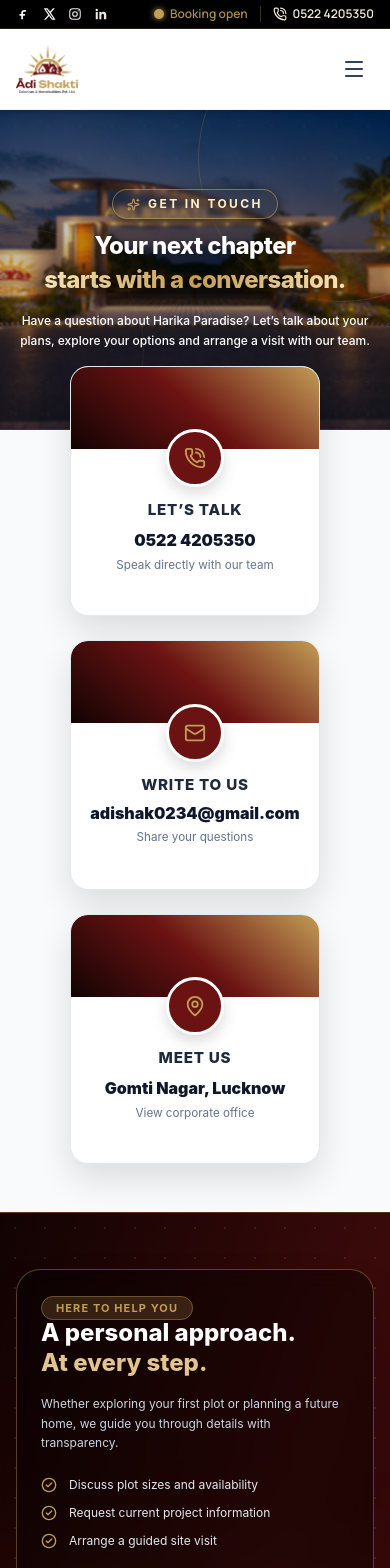
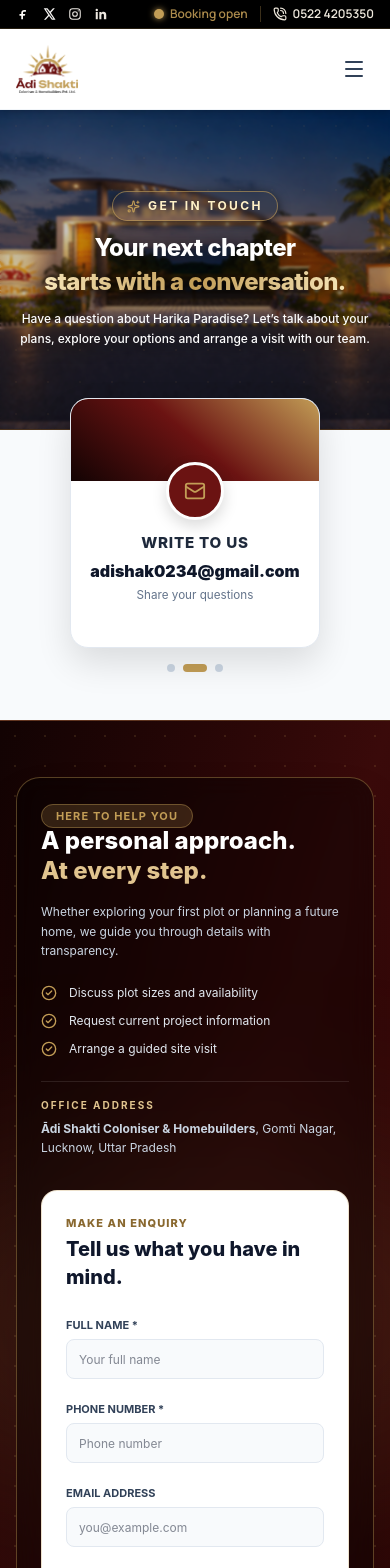
Before and after one commit to Satyaa1997/AdiShakti, a React (Vite) app: page /contact in a window 390 px wide. Shown: the top 1568 px of the page. Built offline with nearby package versions, Linux system fonts and the light colour scheme.

Commit message:
change contact page

```diff
--- a/src/Components/Contact.jsx
+++ b/src/Components/Contact.jsx
@@ -1,4 +1,4 @@
-import React, { useState } from 'react';
+import React, { useState, useEffect } from 'react';
 import heroImage from '../assets/ADI SHAKTI GATE VIEW-NIGHT.jpeg';
 import {
   ArrowUpRight,
@@ -15,6 +15,43 @@ import {
 const Contact = () => {
   const [submitted, setSubmitted] = useState(false);
   const [openFaq, setOpenFaq] = useState(null);
+  const [activeCardIndex, setActiveCardIndex] = useState(0);
+
+  const contactCards = [
+    {
+      href: 'tel:05224205350',
+      icon: <PhoneCall size={22} />,
+      title: 'Let’s talk',
+      heading: '0522 4205350',
+      desc: 'Speak directly with our team',
+      isExternal: false,
+    },
+    {
+      href: 'mailto:adishak0234@gmail.com',
+      icon: <Mail size={22} />,
+      title: 'Write to us',
+      heading: 'adishak0234@gmail.com',
+      desc: 'Share your questions',
+      isExternal: false,
+      isEmail: true,
+    },
+    {
+      href: 'https://www.google.com/maps',
+      icon: <MapPin size={22} />,
+      title: 'Meet us',
+      heading: 'Gomti Nagar, Lucknow',
+      desc: 'View corporate office',
+      isExternal: true,
+    },
+  ];
+
+  // Auto-slide effect for mobile contact cards
+  useEffect(() => {
+    const interval = setInterval(() => {
+      setActiveCardIndex((prevIndex) => (prevIndex + 1) % contactCards.length);
+    }, 3500);
+    return () => clearInterval(interval);
+  }, [contactCards.length]);
 
   const handleSubmit = (e) => {
     e.preventDefault();
@@ -175,10 +212,9 @@ const Contact = () => {
           className="absolute inset-0 w-full h-full object-cover"
         />
 
-        {/* Almost Invisible Overlay */}
+        {/* Overlay */}
         <div className="absolute inset-0 bg-black/15 backdrop-blur-[1px] pointer-events-none" />
 
-        {/* Very Subtle Grid */}
         <div
           className="absolute inset-0 opacity-[0.06] pointer-events-none"
           style={{
@@ -188,32 +224,22 @@ const Contact = () => {
           }}
         />
 
-        {/* Decorative Rings */}
-        <div className="absolute -right-24 -top-24 h-72 w-72 rounded-full border border-[#C29D56]/20 pointer-events-none" />
+        {/* Hero Content */}
+        <div className="relative z-10 mx-auto max-w-3xl px-5 sm:px-8 py-12 sm:py-16">
 
-        <div className="absolute -left-24 -bottom-10 h-60 w-60 rounded-full border border-[#C29D56]/10 pointer-events-none" />
-
-        {/* Hero Content */}
-        <div className="relative z-10 mx-auto max-w-3xl px-5 sm:px-8 py-16 sm:py-20">
-
-          {/* Badge */}
           <div className="mb-3 inline-flex items-center gap-2 rounded-full border border-[#C29D56]/60 bg-black/10 px-3.5 py-1.5 text-xs font-bold uppercase tracking-[0.2em] text-[#FFF1C7] backdrop-blur-[2px] shadow-[0_3px_12px_rgba(0,0,0,0.7)]">
             <Sparkles size={13} className="text-[#C29D56]" />
             Get In Touch
           </div>
 
-          {/* Main Heading */}
           <h1 className="text-2xl sm:text-4xl lg:text-5xl font-extrabold tracking-tight text-white leading-tight drop-shadow-[0_4px_10px_rgba(0,0,0,0.95)]">
             Your next chapter
-
             <span className="block mt-1 bg-gradient-to-r from-[#FFF1C7] via-[#C29D56] to-[#FFF1C7] bg-clip-text text-transparent drop-shadow-[0_4px_10px_rgba(0,0,0,0.95)]">
               starts with a conversation.
             </span>
-
           </h1>
 
-          {/* Description */}
-          <p className="mt-4 mx-auto max-w-xl text-xs sm:text-sm leading-relaxed text-white font-medium drop-shadow-[0_3px_8px_rgba(0,0,0,0.95)]">
+          <p className="mt-3 mx-auto max-w-xl text-xs sm:text-sm leading-relaxed text-white font-medium drop-shadow-[0_3px_8px_rgba(0,0,0,0.95)]">
             Have a question about Harika Paradise? Let’s talk about your plans,
             explore your options and arrange a visit with our team.
           </p>
@@ -221,84 +247,87 @@ const Contact = () => {
         </div>
       </section>
 
-      {/* ================= CONTACT CARDS SECTION ================= */}
-      <section className="relative -mt-16 sm:-mt-20 pb-12 sm:pb-16 z-20">
-        <div className="max-w-7xl mx-auto px-4 sm:px-6 lg:px-8">
+      {/* ================= CONTACT CARDS SECTION (Responsive Grid for Desktop / Auto-slide Carousel for Mobile) ================= */}
+      <section className="relative px-4 sm:px-6 lg:px-8 -mt-8 sm:-mt-12 pb-12 sm:pb-16 z-20">
+        <div className="max-w-7xl mx-auto">
 
-          <div className="grid grid-cols-1 sm:grid-cols-3 gap-6 justify-items-center">
-
-            {/* Phone Card */}
+          {/* Desktop & Tablet: Grid of 3 */}
+          <div className="hidden sm:grid sm:grid-cols-3 gap-6 justify-items-center">
+            {contactCards.map((card, idx) => (
               <a
-              href="tel:05224205350"
+                key={idx}
+                href={card.href}
+                target={card.isExternal ? "_blank" : "_self"}
+                rel={card.isExternal ? "noopener noreferrer" : ""}
                 className="javier-card"
               >
                 <div className="javier-image-box">
-                <PhoneCall size={22} />
+                  {card.icon}
+                </div>
+                <div className="javier-card-info">
+                  <span>{card.title}</span>
+                  <h3 className={card.isEmail ? "text-xs break-all" : ""}>{card.heading}</h3>
+                  <p>{card.desc}</p>
+                </div>
+              </a>
+            ))}
           </div>
 
+          {/* Mobile: Single Auto-sliding Card with Dots Indicator */}
+          <div className="sm:hidden flex flex-col items-center">
+            <div className="w-full flex justify-center">
+              {(() => {
+                const card = contactCards[activeCardIndex];
+                return (
+                  <a
+                    key={activeCardIndex}
+                    href={card.href}
+                    target={card.isExternal ? "_blank" : "_self"}
+                    rel={card.isExternal ? "noopener noreferrer" : ""}
+                    className="javier-card transition-all duration-500 ease-in-out"
+                  >
+                    <div className="javier-image-box">
+                      {card.icon}
+                    </div>
                     <div className="javier-card-info">
-                <span>Let’s talk</span>
-                <h3>0522 4205350</h3>
-                <p>Speak directly with our team</p>
+                      <span>{card.title}</span>
+                      <h3 className={card.isEmail ? "text-xs break-all" : ""}>{card.heading}</h3>
+                      <p>{card.desc}</p>
                     </div>
                   </a>
-
-            {/* Email Card */}
-            <a
-              href="mailto:adishak0234@gmail.com"
-              className="javier-card"
-            >
-              <div className="javier-image-box">
-                <Mail size={22} />
+                );
+              })()}
             </div>
 
-              <div className="javier-card-info">
-                <span>Write to us</span>
-                <h3 className="text-xs break-all">
-                  adishak0234@gmail.com
-                </h3>
-                <p>Share your questions</p>
+            {/* Pagination Dots */}
+            <div className="flex items-center gap-2 mt-4">
+              {contactCards.map((_, idx) => (
+                <button
+                  key={idx}
+                  onClick={() => setActiveCardIndex(idx)}
+                  className={`h-2 rounded-full transition-all duration-300 ${
+                    activeCardIndex === idx ? 'w-6 bg-[#C29D56]' : 'w-2 bg-slate-300'
+                  }`}
+                  aria-label={`Go to card ${idx + 1}`}
+                />
+              ))}
             </div>
-            </a>
-
-            {/* Office Card */}
-            <a
-              href="https://www.google.com/maps"
-              target="_blank"
-              rel="noopener noreferrer"
-              className="javier-card"
-            >
-              <div className="javier-image-box">
-                <MapPin size={22} />
           </div>
 
-              <div className="javier-card-info">
-                <span>Meet us</span>
-                <h3>Gomti Nagar, Lucknow</h3>
-                <p>View corporate office</p>
-              </div>
-            </a>
-
-          </div>
         </div>
       </section>
 
       {/* ================= ENQUIRY SECTION ================= */}
       <section className="py-14 sm:py-18 bg-gradient-to-br from-[#120303] via-[#3a0a0a] to-[#250404] text-white border-t border-[#C29D56]/30 relative overflow-hidden">
-
         <div className="absolute inset-0 bg-[radial-gradient(#C29D56_1px,transparent_1px)] [background-size:30px_30px] opacity-15 pointer-events-none" />
-
         <div className="absolute top-1/2 left-1/2 -translate-x-1/2 -translate-y-1/2 w-[600px] h-[300px] bg-[#C29D56]/15 rounded-full filter blur-[100px] pointer-events-none" />
 
         <div className="max-w-7xl mx-auto px-4 sm:px-6 lg:px-8 relative z-10">
-
           <div className="bg-black/40 backdrop-blur-md rounded-3xl p-6 sm:p-10 border border-[#C29D56]/40 shadow-2xl">
-
             <div className="grid items-start gap-8 lg:grid-cols-12">
 
               {/* Left Info Panel */}
               <div className="lg:col-span-5 space-y-4">
-
                 <span className="text-[11px] font-bold uppercase tracking-widest text-[#C29D56] bg-[#C29D56]/20 border border-[#C29D56]/40 px-3.5 py-1 rounded-full">
                   Here to help you
                 </span>
@@ -335,54 +364,43 @@ const Contact = () => {
                 </div>
 
                 <div className="border-t border-white/10 pt-4 mt-6">
-
                   <p className="text-[10px] font-bold uppercase tracking-[0.2em] text-[#E1C48F]">
                     Office Address
                   </p>
-
                   <address className="mt-1.5 text-xs not-italic leading-relaxed text-slate-300">
                     <strong>
                       Ādi Shakti Coloniser & Homebuilders
                     </strong>
                     , Gomti Nagar, Lucknow, Uttar Pradesh
                   </address>
-
                 </div>
               </div>
 
               {/* Form Panel */}
               <div className="lg:col-span-7 bg-white text-slate-900 rounded-2xl p-6 sm:p-8 shadow-xl border border-[#C29D56]/30 relative">
-
                 {submitted ? (
                   <div className="py-12 text-center">
-
                     <div className="mx-auto flex h-16 w-16 items-center justify-center rounded-full bg-emerald-100 text-emerald-600 mb-4 shadow-inner">
                       <CheckCircle2 size={32} />
                     </div>
-
                     <h3 className="text-xl font-bold text-slate-900">
                       Enquiry Received Successfully!
                     </h3>
-
                     <p className="mt-2 text-xs text-slate-600">
                       Our team will get in touch with you shortly.
                     </p>
-
                     <button
                       onClick={() => setSubmitted(false)}
                       className="mt-6 rounded-xl bg-[#6B1312] px-5 py-2.5 text-xs font-bold text-white uppercase shadow-md"
                     >
                       Send Another
                     </button>
-
                   </div>
                 ) : (
                   <div>
-
                     <p className="text-[11px] font-extrabold uppercase tracking-widest text-[#89682F]">
                       Make an enquiry
                     </p>
-
                     <h2 className="mt-1 text-xl sm:text-2xl font-extrabold text-slate-900">
                       Tell us what you have in mind.
                     </h2>
@@ -391,14 +409,11 @@ const Contact = () => {
                       onSubmit={handleSubmit}
                       className="mt-5 space-y-4"
                     >
-
                       <div className="grid gap-4 sm:grid-cols-2">
-
                         <div>
                           <label className="text-[11px] font-bold uppercase text-slate-700">
                             Full Name *
                           </label>
-
                           <input
                             type="text"
                             required
@@ -411,7 +426,6 @@ const Contact = () => {
                           <label className="text-[11px] font-bold uppercase text-slate-700">
                             Phone Number *
                           </label>
-
                           <input
                             type="tel"
                             required
@@ -419,16 +433,13 @@ const Contact = () => {
                             className="mt-1 block h-10 w-full rounded-lg border border-slate-200 bg-slate-50 px-3 text-xs outline-none focus:border-[#C29D56] focus:bg-white"
                           />
                         </div>
-
                       </div>
 
                       <div className="grid gap-4 sm:grid-cols-2">
-
                         <div>
                           <label className="text-[11px] font-bold uppercase text-slate-700">
                             Email Address
                           </label>
-
                           <input
                             type="email"
                             placeholder="you@example.com"
@@ -440,7 +451,6 @@ const Contact = () => {
                           <label className="text-[11px] font-bold uppercase text-slate-700">
                             Interested In
                           </label>
-
                           <select className="mt-1 block h-10 w-full rounded-lg border border-slate-200 bg-slate-50 px-3 text-xs outline-none focus:border-[#C29D56] focus:bg-white">
                             <option>Residential plots</option>
                             <option>Schedule a site visit</option>
@@ -448,14 +458,12 @@ const Contact = () => {
                             <option>Other enquiry</option>
                           </select>
                         </div>
-
                       </div>
 
                       <div>
                         <label className="text-[11px] font-bold uppercase text-slate-700">
                           Your Message
                         </label>
-
                         <textarea
                           rows="3"
                           placeholder="Requirements or convenient time..."
@@ -470,12 +478,11 @@ const Contact = () => {
                         Send Enquiry
                         <Send size={14} />
                       </button>
-
                     </form>
                   </div>
                 )}
+              </div>
 
-              </div>
             </div>
           </div>
         </div>
@@ -483,14 +490,11 @@ const Contact = () => {
 
       {/* ================= LOCATION & FAQ SECTION ================= */}
       <section className="py-12 sm:py-16 bg-slate-100 light-geom-grid relative overflow-hidden">
-
         <div className="max-w-7xl mx-auto px-4 sm:px-6 lg:px-8 relative z-10">
-
           <div className="grid gap-8 lg:grid-cols-2 items-start">
 
             {/* Location Details */}
             <div className="bg-white p-6 sm:p-8 rounded-2xl border border-slate-200 shadow-xl space-y-4">
-
               <span className="text-[11px] font-bold uppercase tracking-widest text-[#C29D56] bg-[#C29D56]/10 px-3.5 py-1 rounded-full border border-[#C29D56]/30">
                 Strategic Location
               </span>
@@ -505,22 +509,17 @@ const Contact = () => {
               </p>
 
               <div className="rounded-xl border border-[#C29D56]/30 bg-[#C29D56]/10 p-4">
-
                 <div className="flex items-center gap-2.5 text-xs font-bold text-[#6B1312]">
                   <MapPin size={16} />
                   Project Site · Satrikh Road, Lucknow
                 </div>
-
                 <p className="mt-1.5 text-[11px] text-slate-600">
                   Site and corporate office locations are separate. Please
                   confirm meeting point.
                 </p>
-
               </div>
 
               <div className="flex gap-3 pt-2">
-
-                {/* Site Visit */}
                 <a
                   href="tel:05224205350"
                   className="inline-flex h-10 items-center gap-2 rounded-lg bg-[#6B1312] text-white px-4 text-xs font-bold shadow"
@@ -529,7 +528,6 @@ const Contact = () => {
                   Site Visit
                 </a>
 
-                {/* Google Maps */}
                 <a
                   href="https://www.google.com/maps"
                   target="_blank"
@@ -539,14 +537,11 @@ const Contact = () => {
                   <ArrowUpRight size={14} />
                   Open Maps
                 </a>
-
               </div>
-
             </div>
 
             {/* FAQ */}
             <div className="bg-white p-6 sm:p-8 rounded-2xl border border-slate-200 shadow-xl space-y-4">
-
               <span className="text-[11px] font-bold uppercase tracking-widest text-[#C29D56] bg-[#C29D56]/10 px-3.5 py-1 rounded-full border border-[#C29D56]/30">
                 Got Questions?
               </span>
@@ -556,20 +551,17 @@ const Contact = () => {
               </h2>
 
               <div className="space-y-2.5 pt-1">
-
                 {faqs.map((faq, index) => (
                   <div
                     key={index}
                     className="rounded-xl border border-slate-200 bg-slate-50 overflow-hidden shadow-sm"
                   >
-
                     <button
                       onClick={() =>
                         setOpenFaq(openFaq === index ? null : index)
                       }
                       className="w-full flex items-center justify-between p-3.5 text-left font-bold text-slate-900 text-xs sm:text-sm hover:bg-slate-100 transition-colors"
                     >
-
                       <span className="flex items-center gap-2">
                         <MessageSquare
                           size={15}
@@ -577,7 +569,6 @@ const Contact = () => {
                         />
                         {faq.question}
                       </span>
-
                       <ChevronDown
                         size={16}
                         className={`text-slate-400 transition-transform ${
@@ -586,7 +577,6 @@ const Contact = () => {
                             : ''
                         }`}
                       />
-
                     </button>
 
                     {openFaq === index && (
@@ -594,10 +584,8 @@ const Contact = () => {
                         {faq.answer}
                       </div>
                     )}
-
                   </div>
                 ))}
-
               </div>
             </div>
 
@@ -607,30 +595,22 @@ const Contact = () => {
 
       {/* ================= FINAL CTA SECTION ================= */}
       <section className="py-12 sm:py-16 bg-gradient-to-br from-[#120303] via-[#3a0a0a] to-[#250404] text-white border-t border-[#C29D56]/30 relative overflow-hidden">
-
         <div className="absolute inset-0 bg-[radial-gradient(#C29D56_1px,transparent_1px)] [background-size:24px_24px] opacity-15 pointer-events-none" />
 
         <div className="max-w-7xl mx-auto px-4 sm:px-6 lg:px-8 relative z-10">
-
           <div className="bg-black/40 backdrop-blur-md rounded-3xl p-6 sm:p-10 border border-[#C29D56]/40 shadow-2xl flex flex-col sm:flex-row items-center justify-between gap-6">
-
             <div className="space-y-1.5 text-center sm:text-left">
-
               <span className="text-[10px] font-bold uppercase tracking-[0.2em] text-[#E1C48F]">
                 Harika Paradise
               </span>
-
               <h2 className="text-xl sm:text-2xl font-extrabold text-white">
                 Let’s take the next step together.
               </h2>
-
               <p className="text-xs text-slate-300">
                 Have questions about the project? Our team is ready to connect.
               </p>
-
             </div>
 
-            {/* Talk to Our Team */}
             <a
               href="tel:05224205350"
               className="inline-flex h-11 shrink-0 items-center gap-2 rounded-xl bg-[#C29D56] hover:bg-[#d4ac5e] px-7 text-xs font-bold text-[#120303] shadow-lg transition"
@@ -638,7 +618,6 @@ const Contact = () => {
               <PhoneCall size={16} />
               Talk to Our Team
             </a>
-
           </div>
         </div>
       </section>
```
Lines whose indentation alone changed are shown as unchanged.
